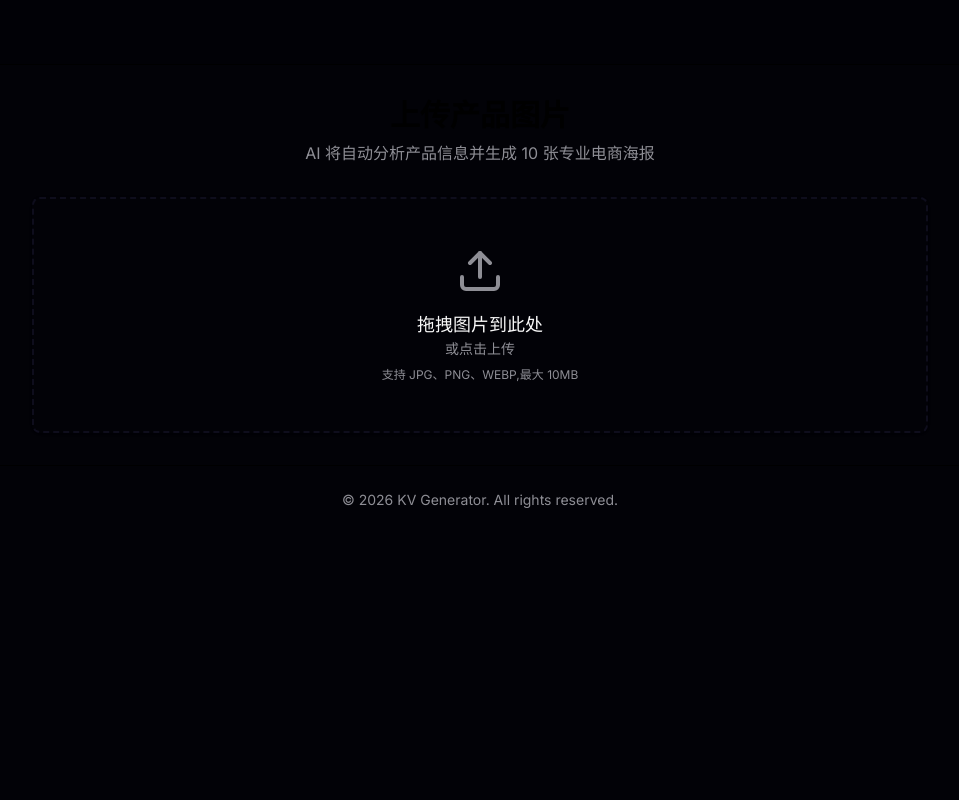
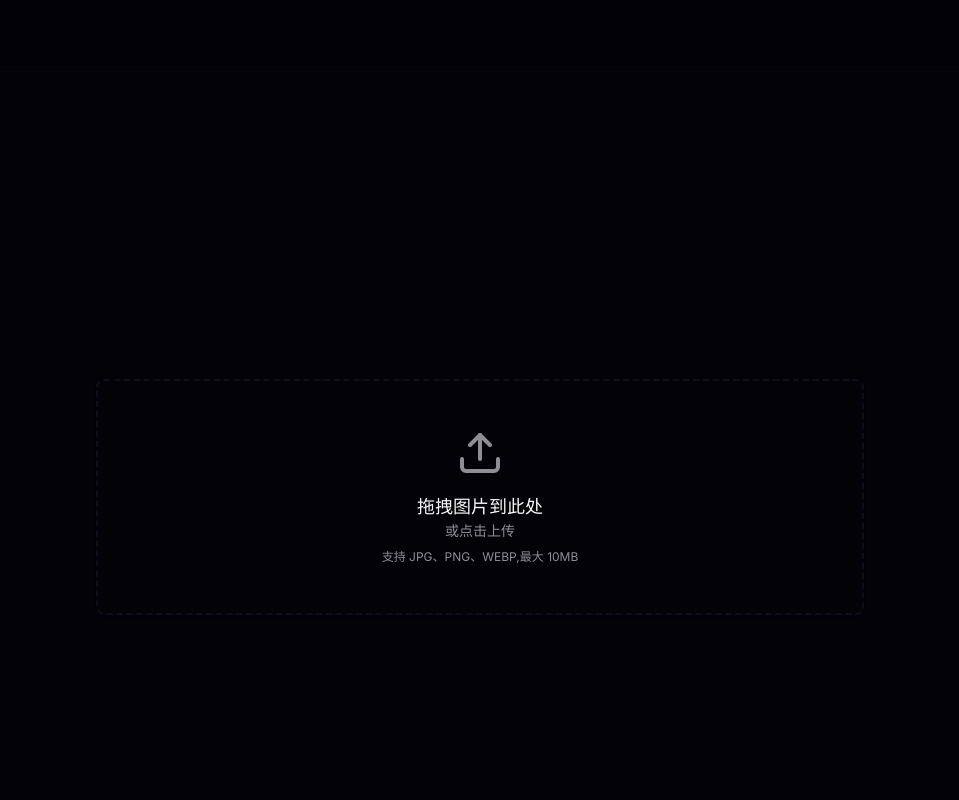
Before and after one commit to KaiSheKer/KVgenerator, a Next.js app: page / in a window 1280 px wide. Shown: the top 800 px of the page, without its empty margins (160-1119 px from the left). Built offline with nearby package versions, Linux system fonts and the light colour scheme.

Commit message:
refactor: simplify homepage with minimal design

```diff
--- a/app/page.tsx
+++ b/app/page.tsx
@@ -29,23 +29,24 @@ export default function HomePage() {
   };
 
   return (
-    <div className="max-w-4xl mx-auto space-y-8">
-      <div className="text-center space-y-2">
-        <h2 className="text-3xl font-bold">上传产品图片</h2>
-        <p className="text-muted-foreground">
-          AI 将自动分析产品信息并生成 10 张专业电商海报
-        </p>
-      </div>
-
+    <div className="min-h-screen flex items-center justify-center p-8 animate-fade-in">
+      <div className="w-full max-w-3xl space-y-6">
+        {/* 上传卡片 */}
         <ImageUpload onUpload={handleUpload} image={imagePreview} />
 
+        {/* 开始分析按钮 */}
         {imagePreview && (
-        <div className="flex justify-center">
-          <Button size="lg" onClick={handleAnalyze}>
+          <div className="flex justify-center animate-slide-up">
+            <Button
+              size="lg"
+              onClick={handleAnalyze}
+              className="px-12 py-6 text-lg rounded-2xl bg-gradient-to-r from-primary to-accent hover:shadow-float transition-all duration-300 hover:-translate-y-1"
+            >
               开始分析 →
             </Button>
           </div>
         )}
       </div>
+    </div>
   );
 }
```
Lines whose indentation alone changed are shown as unchanged.
